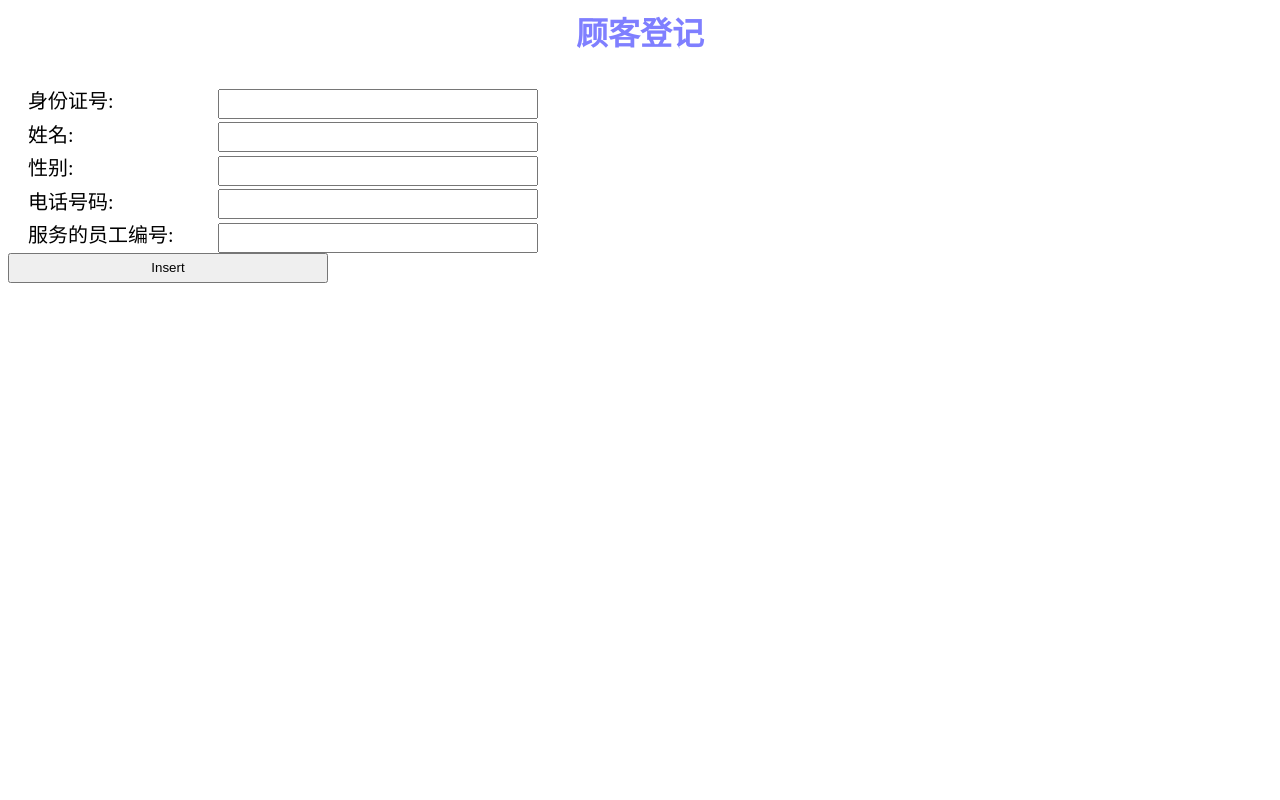
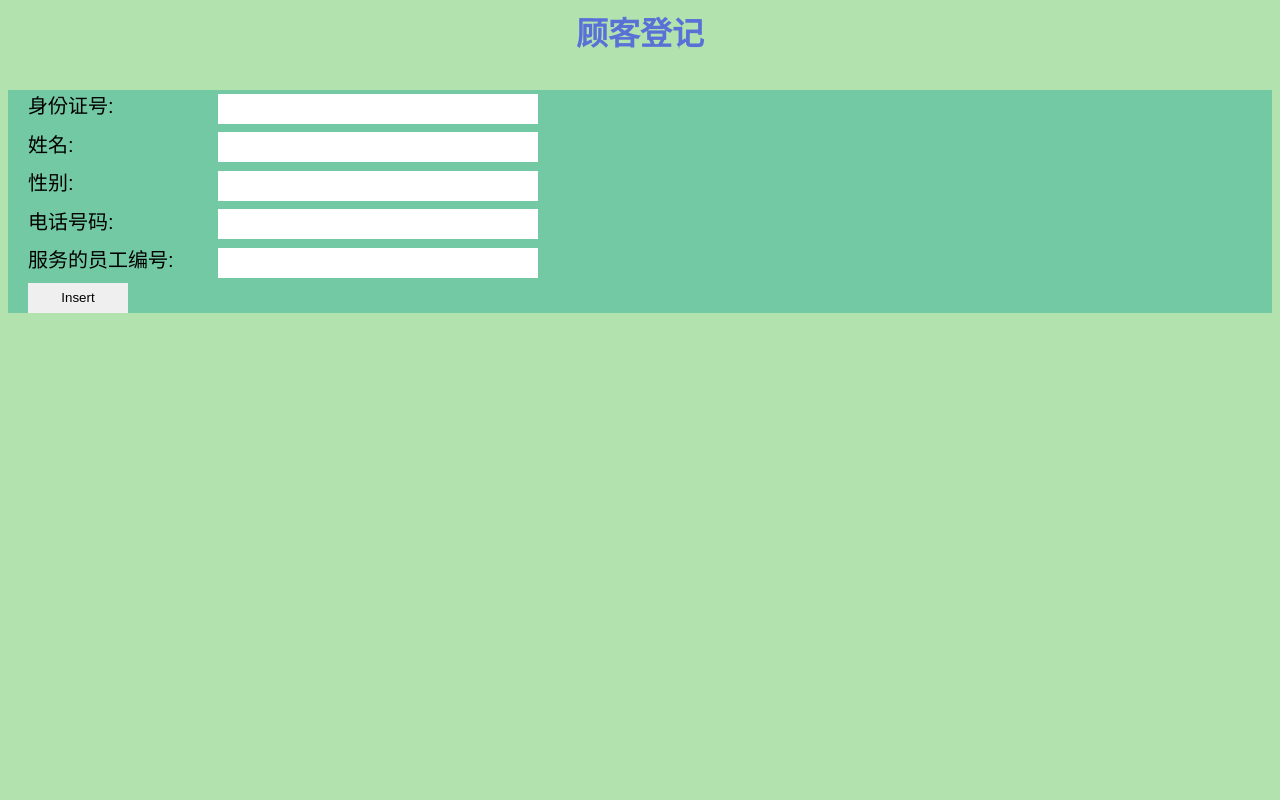
Before and after one commit to Crlwebby/-, a PHP site: page /php/register.php in a window 1280 px wide. Run offline with PHP 8.4, Linux system fonts and the light colour scheme.

Commit message:
copy some css sytes from internet

```diff
--- a/css/main.css
+++ b/css/main.css
@@ -89,7 +89,7 @@
     right: 0;
     bottom:0;
     left: 200px;
-    padding: 20px 0 0 20px;
+    padding: 0px 0 0 0px;
 }
 
 .parentMain iframe{
--- a/css/page.css
+++ b/css/page.css
@@ -1,10 +1,11 @@
-.body{
+body{
     font-family: "Microsoft Yahei",sans-serif;
+    background-color: #B2E3AF;
 }
 
 .title{
     text-align: center;
-    color:rgba(0,0,255,0.5);
+    color:rgba(0, 0, 255, 0.5);
 }
 
 .header{
@@ -23,9 +24,66 @@
     margin-top: 10px;
 }
 
+form{
+    background-color:rgba(55,175,152,0.5);
+}
 input{
     width: 320px;
     height: 30px;
+    outline-color: invert ;
+	outline-style: none ;
+	outline-width: 0px ;
+	border: none ;
+	border-style: none ;
+	text-shadow: none ;
+	-webkit-appearance: none ;
+	-webkit-user-select: text ;
+	outline-color: transparent ;
+	box-shadow: none;
+
+}
+
+input:focus{
+    border-color: rgb(136, 7, 7);
+    outline: 0;
+    -webkit-box-shadow: inset 0 1px 1px rgba(0,0,0,.075),0 0 8px rgba(136,7,7,.6);
+    box-shadow: inset 0 1px 1px rgba(0,0,0,.075),0 0 8px rgba(136,7,7,.6)
+}
+
+input[type="submit;reset"] {
+    -moz-user-select: none;
+    background-color: #F5F5F5;
+    background-image: -moz-linear-gradient(center top , #F5F5F5, #F1F1F1);
+    border: 1px solid rgba(0, 0, 0, 0.1);
+    border-radius: 2px 2px 2px 2px;
+    color: #666666;
+    cursor: default;
+    font-family: arial,sans-serif;
+    font-size: 11px;
+    font-weight: bold;
+    height: 29px;
+    line-height: 27px;
+    margin: 11px 6px;
+    min-width: 54px;
+    padding: 0 8px;
+    text-align: center;
+}
+input[type="submit;reset"]:hover {
+    background-color: #F8F8F8;
+    background-image: -moz-linear-gradient(center top , #F8F8F8, #F1F1F1);
+    border: 1px solid #C6C6C6;
+    box-shadow: 0 1px 1px rgba(0, 0, 0, 0.1);
+    color: #333333;
+}
+input[type="submit;reset"]:focus {
+    border: 1px solid #4D90FE;
+    outline: medium none;
+}
+
+input.button{
+    width: 100px;
+    height: 30px;
+    margin-left: 20px;
 }
 
 .font{
@@ -43,3 +101,19 @@ input{
     height: 20px;
 
 }
+
+.ttitle{
+    font-size: 25px;
+    text-align: center;
+    padding-left: 25px;
+}
+
+.tcontent{
+    font-size: 20px;
+    color:rgba(0,0,0,0.8);
+    padding-left: 25px;
+}
+
+.block{
+    margin-top: 5px;
+}
--- a/login.html
+++ b/login.html
@@ -20,7 +20,7 @@
 <body>
 <div class="login-div">
     <h1>管理员登录</h1>
-    <form id="login-form" method="post" action="./php/login.php">
+    <form id="login-form" method="post" action="./php/login.php" autocomplete="off">
         <div class="login-form-item">
             <input name="username" placeholder="用户名">
         </div>
--- a/php/account.php
+++ b/php/account.php
@@ -125,7 +125,7 @@
 
 <header>
 <div id="sinsert">
-<form method="post" action="<?php echo htmlspecialchars($_SERVER["PHP_SELF"]);?>">
+<form method="post" action="<?php echo htmlspecialchars($_SERVER["PHP_SELF"]);?>" autocomplete="off">
     <div class="block">
         <label class="font">房间号:</label><input type="text" name="RoomNo">
         <span class="error" style="color:brown"><?php echo $RoomNoErr;?></span>
@@ -146,8 +146,8 @@
         <label class="font">天数:</label><input type="text" name="day">
         <span class="error" style="color:brown"><?php echo $dayErr;?></span>
     </div>
-    <div class="block">
-        <input type= "submit" name="submit" value="Checkout" onclick="information()">
+    <div>
+        <input class="button" type= "submit" name="submit" value="Checkout" onclick="information()">
     </div>
 </form>
 </div>
--- a/php/register.php
+++ b/php/register.php
@@ -96,29 +96,29 @@
 
 <header>
 <div id="sinsert">
-    <form method="post" action="<?php echo htmlspecialchars($_SERVER["PHP_SELF"]);?>">
-        <div>
+    <form method="post" action="<?php echo htmlspecialchars($_SERVER["PHP_SELF"]);?>" autocomplete="off">
+        <div class="block">
             <label class="font">身份证号:</label><input type="text" name="id">
             <span class="error" style="color:brown"><?php echo $idErr;?></span>
         </div>
-        <div>
+        <div class="block">
             <label class="font">姓名:</label><input type="text" name="name">
             <span class="error" style="color:brown"><?php echo $nameErr;?></span>
         </div>
-        <div>
+        <div class="block">
             <label class="font">性别:</label><input type="text" name="sex">
             <span class="error" style="color:brown"><?php echo $sexErr;?></span>
         </div>
-        <div>
+        <div class="block">
             <label class="font">电话号码: </label><input type="text" name="telephone">
             <span class="error" style="color:brown"><?php echo $telephoneErr;?></span>
         </div>
-        <div>
+        <div class="block">
             <label class="font">服务的员工编号: </label><input type="text" name="employeeid">
             <span class="error" style="color:brown"><?php echo $employeeidErr;?></span>
         </div>
-        <div class="button">
-            <input type="submit" name="submit" value="Insert">
+        <div class="block">
+            <input class="button" type="submit" name="submit" value="Insert">
         </div>
     </form>
 </div>
--- a/php/update.php
+++ b/php/update.php
@@ -88,7 +88,7 @@
 
 <header>
 <div id="sinsert">
-<form method="post" action="<?php echo htmlspecialchars($_SERVER["PHP_SELF"]);?>">
+<form method="post" action="<?php echo htmlspecialchars($_SERVER["PHP_SELF"]);?>" autocomplete="off">
     <div class="block">
         <label class="font">工作编号:</label><input type="text" name="No">
         <span class="error" style="color:brown"><?php echo $NoErr;?></span>
```
Also changed, not shown: html/book.html (+8 -9 lines), html/check_user.html (+5 -5 lines), php/check_room.php (+7 -7 lines).
